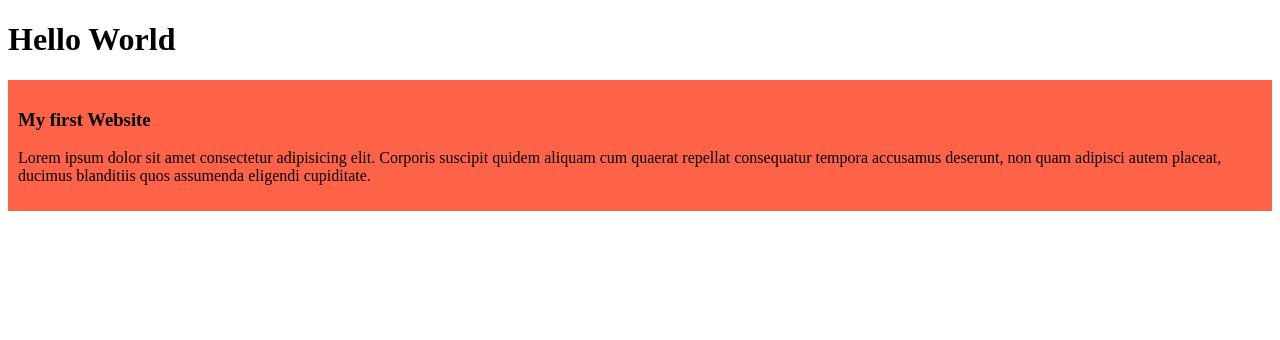
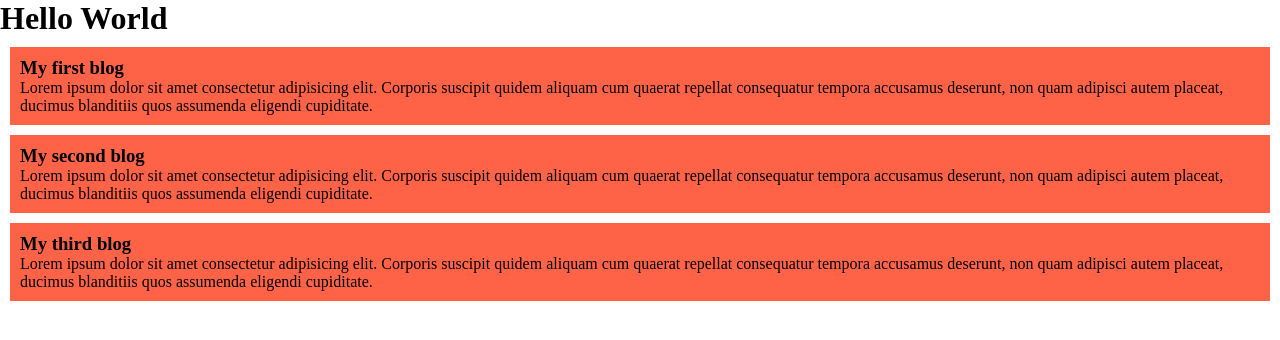
Before and after one commit to Robin39-AFS/my-first-github-repo, a plain HTML site: page index.html in a window 1280 px wide. Drawn offline with Linux system fonts and the light colour scheme.

Commit message:
add some blog and margin

```diff
--- a/index.html
+++ b/index.html
@@ -4,12 +4,20 @@
     <meta charset="UTF-8">
     <meta name="viewport" content="width=device-width, initial-scale=1.0">
     <title>My first github repo</title>
-    <link rel="stylesheet" href="style.css">
+    <link rel="stylesheet" href="/styles/style.css">
 </head>
 <body>
     <h1>Hello World</h1>
     <div>
-        <h3>My first Website</h3>
+        <h3>My first blog</h3>
+        <p>Lorem ipsum dolor sit amet consectetur adipisicing elit. Corporis suscipit quidem aliquam cum quaerat repellat consequatur tempora accusamus deserunt, non quam adipisci autem placeat, ducimus blanditiis quos assumenda eligendi cupiditate.</p>
+    </div>
+    <div>
+        <h3>My second blog</h3>
+        <p>Lorem ipsum dolor sit amet consectetur adipisicing elit. Corporis suscipit quidem aliquam cum quaerat repellat consequatur tempora accusamus deserunt, non quam adipisci autem placeat, ducimus blanditiis quos assumenda eligendi cupiditate.</p>
+    </div>
+    <div>
+        <h3>My third blog</h3>
         <p>Lorem ipsum dolor sit amet consectetur adipisicing elit. Corporis suscipit quidem aliquam cum quaerat repellat consequatur tempora accusamus deserunt, non quam adipisci autem placeat, ducimus blanditiis quos assumenda eligendi cupiditate.</p>
     </div>
 </body>
--- a/style.css
+++ b/styles/style.css
@@ -1,4 +1,8 @@
+*{
+    margin: 0;
+}
 div{
     background-color: tomato;
     padding: 10px;
+    margin: 10px;
 }
```
